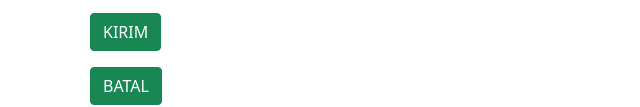
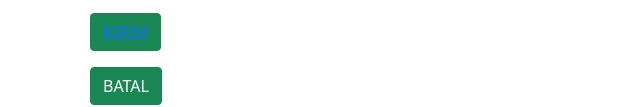
Before and after one commit to Golanprabu/Golanprabu.github.io, a plain HTML site: page registrasi.html in a window 1280 px wide. Shown: the part 703-810 px from the top of the page, 277-917 px from the left. Drawn offline with nearby package versions, Linux system fonts and the light colour scheme; files that its build step writes are made by us from their sources.

Commit message:
menambahkan link next

```diff
--- a/registrasi.html
+++ b/registrasi.html
@@ -93,8 +93,7 @@
     <input type="number" class="form-control" id="Nomor" aria-describedby="name" name="nama"/>
   </div>
   <a href="komfirmasi pembayaran.html">
-  <button type="submit" class="btn btn-success btn-kirim">KIRIM</button>
-  </a>
+  <button type="submit" class="btn btn-success btn-kirim"> <a href="komfirmasi pembayaran.html">KIRIM</a></button>
   <button class="btn btn-success btn-loading d-none" type="button" disabled>
   <span class="spinner-grow spinner-grow-sm" role="status" aria-hidden="true"></span>
   Loading...
```
